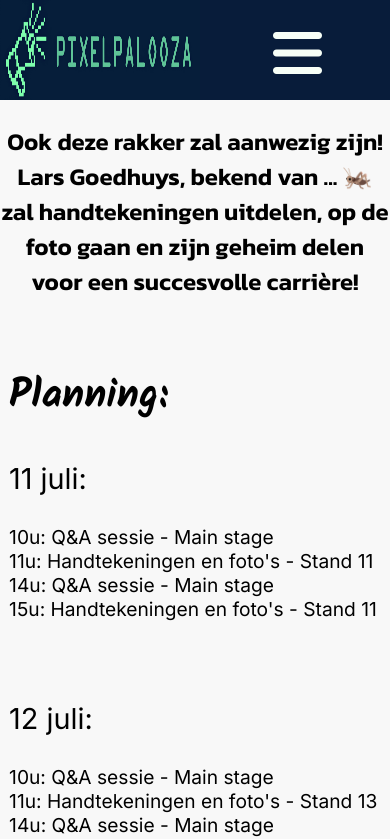
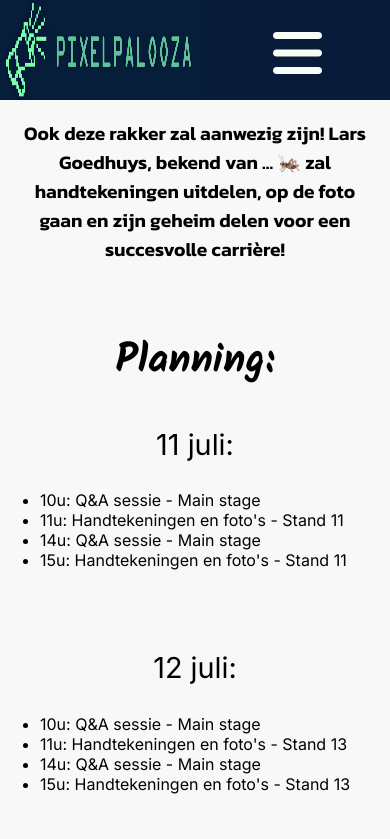
Before and after one commit to GlupekEJ/GameEvent, an Angular app in the folder Client/: page /bezoek-Lars in a window 390 px wide. Shown: the top 839 px of the page. Built offline with nearby package versions, Linux system fonts and the light colour scheme.

Commit message:
responsiviteit met clamp en padding

```diff
--- a/Client/src/app/bezoek-lars/bezoek-lars.component.css
+++ b/Client/src/app/bezoek-lars/bezoek-lars.component.css
@@ -14,9 +14,11 @@
 
 .intro {
        font-family: 'Kanit', sans-serif;
-       font-size: clamp(1.5em, 2.5vw, 2.5em);
+       font-size: clamp(1.2em, 2.5vw, 2.5em);
        font-weight: 600;
        text-align: center;
+       padding-left: 1rem;
+       padding-right: 1rem;
 }
 
 .titel_planning {
@@ -32,12 +34,14 @@
 }
 
 .datum {
-    font-size: 1.8rem;
+    font-size: 1.8em;
 }
 
 li {
-    font-size: 1.2rem;
+    font-size: clamp(1em, 2.5vw, 1.2em);
+
 }
+
 
 .planning {
 
@@ -46,6 +50,7 @@
     justify-content: space-evenly;
     margin-top: 8rem;
     align-items: center;
+
 }
 
 img {
@@ -57,4 +62,8 @@
         flex-direction: column;
         margin-top: 2em;
     }
+
+    .titel_planning, .datum {
+        text-align: center;
+    }
 }
```
